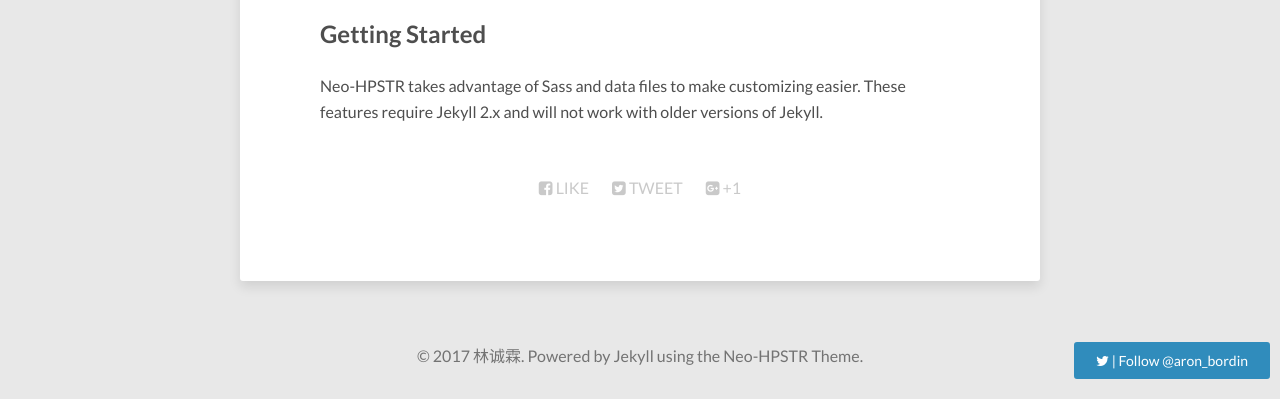
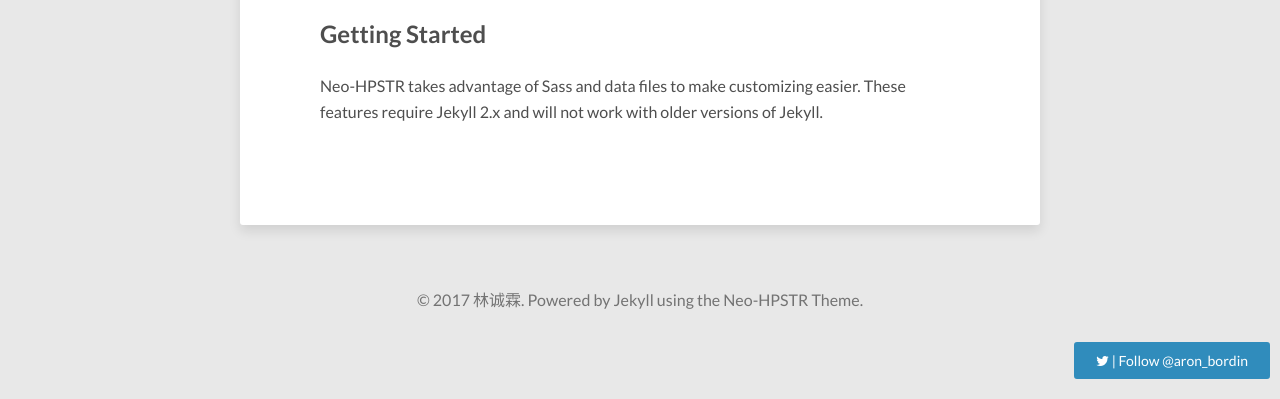
Before and after one commit to icielo/icielo.github.com, a Jekyll site: the page built from about.md, in a window 1280 px wide and 900 px high, scrolled down 981 px, cut to the strip 501-900 px from the top of the window. Built offline with Jekyll 4.4.1, drawn with Linux system fonts in a browser that asks for light colours; nearby versions of some CDN libraries; comment, search, counter and statistics services are not loaded.

Commit message:
暂时去除 社区分享

```diff
--- a/_includes/social-share.html
+++ b/_includes/social-share.html
@@ -1,7 +1,10 @@
+<!--
 <div class="social-share">
   <ul class="socialcount socialcount-small inline-list">
     <li class="facebook"><a href="https://www.facebook.com/sharer/sharer.php?u={{ site.url }}{{ page.url }}" title="Share on Facebook"><span class="count"><i class="fa fa-facebook-square"></i> Like</span></a></li>
     <li class="twitter"><a href="https://twitter.com/intent/tweet?text={{ site.url }}{{ page.url }}" title="Share on Twitter"><span class="count"><i class="fa fa-twitter-square"></i> Tweet</span></a></li>
     <li class="googleplus"><a href="https://plus.google.com/share?url={{ site.url }}{{ page.url }}" title="Share on Google Plus"><span class="count"><i class="fa fa-google-plus-square"></i> +1</span></a></li>
   </ul>
-</div><!-- /.social-share -->
+</div>
+-->
+<!-- /.social-share -->
```
